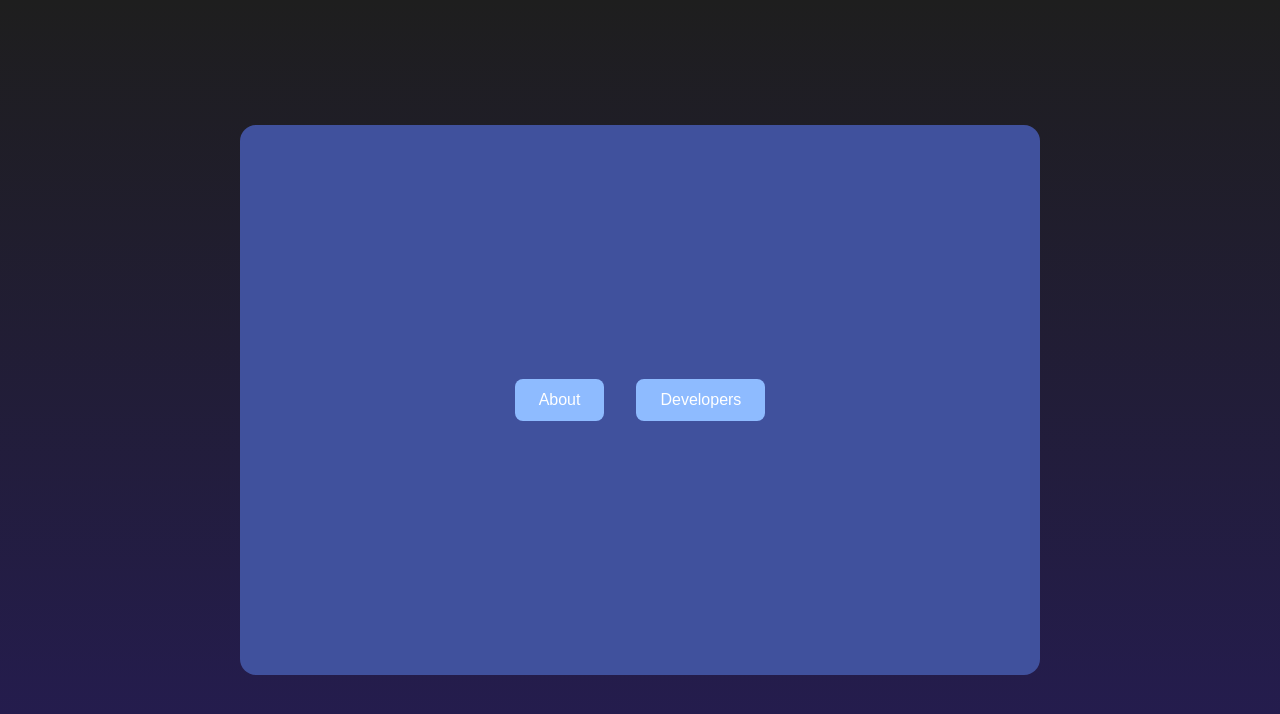
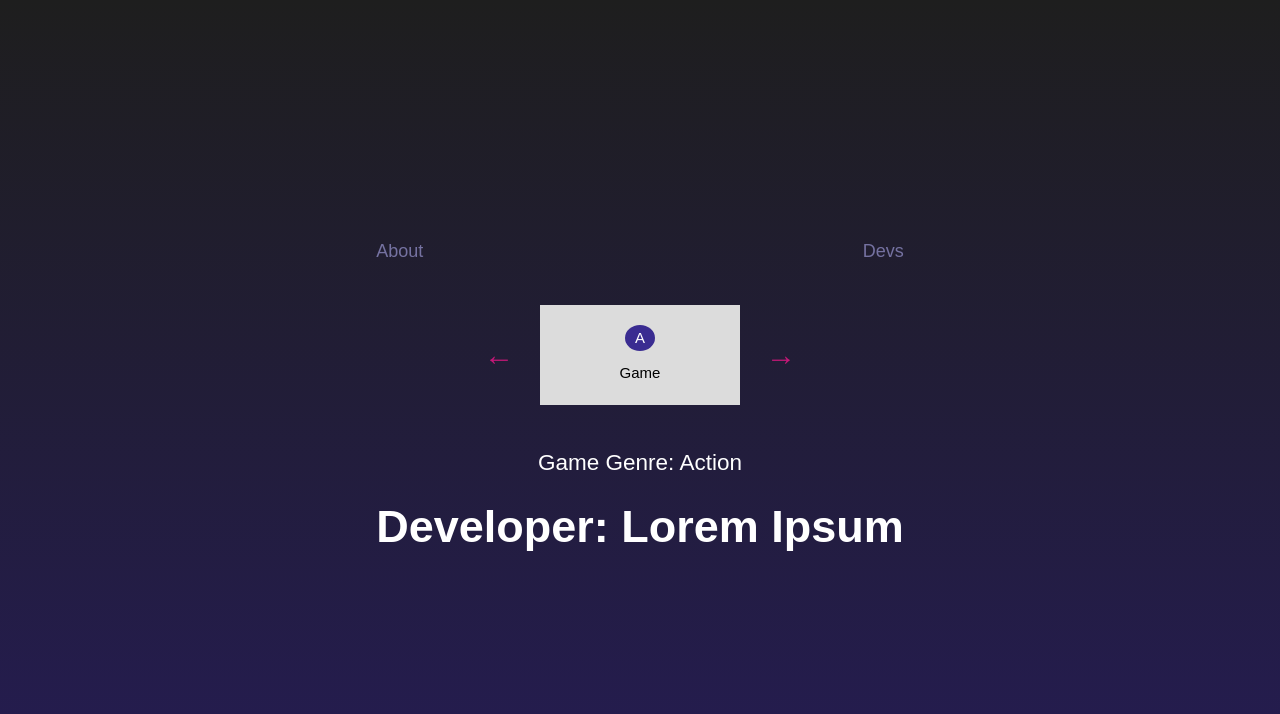
Before and after one commit to Zach-O-Bates/Project1_Initial_Proto, a Vue app: page / in a window 1280 px wide. Shown: the top 714 px of the page. Built offline with nearby package versions, Linux system fonts and the light colour scheme.

Commit message:
Added the Home page features

```diff
--- a/src/App.vue
+++ b/src/App.vue
@@ -1,24 +1,52 @@
 <template>
   <div class="app-container">
-    <div class="content-card">
-      <div v-if="currentPage === 'home'">
-        <button class="nav-button" @click="currentPage = 'about'">About</button>
-        <button class="nav-button" @click="currentPage = 'developers'">Developers</button>
+    <div v-if="currentPage === 'home'" class="menu-container">
+      <div class="header">
+        <div class="left-nav">
+          <span class="nav-item" @click="goTo('about')">About</span>
+        </div>
+        <span class="nav-item right" @click="goTo('developers')">Devs</span>
       </div>
 
-      <div v-if="currentPage === 'about'">
-        <h2 class="page-title">About Page</h2>
-        <button class="nav-button" @click="currentPage = 'home'">Back</button>
+      <div class="main-content">
+        <button class="arrow" @click="prev">&#8592;</button>
+        <div class="game-box">
+          <div class="button-a">A</div>
+          <div class="game-label">Game</div>
+        </div>
+        <button class="arrow" @click="next">&#8594;</button>
       </div>
 
-      <div v-if="currentPage === 'developers'">
-        <div class="small-rectangles">
-          <div class="small-rectangle"></div>
-          <div class="small-rectangle"></div>
-          <div class="small-rectangle"></div>
+      <div class="genre">
+        <div>Game Genre: Action</div>
+        <div class="genre-name">Developer: Lorem Ipsum</div>
+      </div>
+    </div>
+
+    <div v-else-if="currentPage === 'about'" class="content-card">
+      <h1>About Page</h1>
+      <button class="back-button" @click="goTo('home')">Back</button>
+    </div>
+
+    <div v-else-if="currentPage === 'developers'" class="content-card">
+      <div class="small-rectangles">
+        <div class="small-rectangle">
+          <img src="https://via.placeholder.com/150" class="dev-img">
+          <p class="dev-desc">Developer 1: Skilled in Frontend Development</p>
+          <img src="https://via.placeholder.com/150" class="dev-img">
         </div>
-        <button class="nav-button" @click="currentPage = 'home'">Back</button>
+        <div class="small-rectangle">
+          <img src="https://via.placeholder.com/150" class="dev-img">
+          <p class="dev-desc">Developer 2: Expert in Backend Technologies</p>
+          <img src="https://via.placeholder.com/150" class="dev-img">
+        </div>
+        <div class="small-rectangle">
+          <img src="https://via.placeholder.com/150" class="dev-img">
+          <p class="dev-desc">Developer 3: UI/UX Designer</p>
+          <img src="https://via.placeholder.com/150" class="dev-img">
+        </div>
       </div>
+      <button class="back-button" @click="goTo('home')">Back</button>
     </div>
   </div>
 </template>
@@ -29,6 +57,17 @@ export default {
   data() {
     return {
       currentPage: 'home'
+    }
+  },
+  methods: {
+    goTo(page) {
+      this.currentPage = page;
+    },
+    prev() {
+      // Add logic for previous game
+    },
+    next() {
+      // Add logic for next game
     }
   }
 }
@@ -48,6 +87,9 @@ body, html, #app {
   justify-content: center;
   align-items: center;
   background: linear-gradient(to bottom, #1E1E1E, #251C53);
+  color: white;
+  text-align: center;
+  font-family: sans-serif;
 }
 
 .content-card {
@@ -56,11 +98,10 @@ body, html, #app {
   border-radius: 1rem;
   height: 550px;
   width: 800px;
-  text-align: center;
   display: flex;
   flex-direction: column;
+  justify-content: center;
   align-items: center;
-  justify-content: center;
 }
 
 .small-rectangles {
@@ -79,24 +120,85 @@ body, html, #app {
   border-radius: 0.5rem;
 }
 
-.nav-button {
-  margin: 1rem;
-  padding: 12px 24px;
-  background-color: #8EBBFF;
-  color: white;
+.back-button {
+  margin-top: 20px;
+  padding: 10px 20px;
+  background-color: #88aaff;
   border: none;
-  border-radius: 8px;
-  font-size: 16px;
+  border-radius: 5px;
+  cursor: pointer;
+  color: #1E1E1E;
+}
+
+.menu-container {
+  padding: 20px;
+}
+
+.header {
+  display: flex;
+  justify-content: space-between;
+  color: #7572a1;
+  font-size: 1.2em;
+}
+
+.left-nav {
+  display: flex;
+  align-items: center;
+  gap: 0.5rem;
+}
+
+.nav-item {
   cursor: pointer;
 }
 
-.nav-button:hover {
-  background-color: #6b9de0;
+.main-content {
+  display: flex;
+  justify-content: center;
+  align-items: center;
+  margin: 40px 0;
 }
 
-.page-title {
+.arrow {
+  background: none;
+  border: none;
+  color: #c51878;
+  font-size: 2em;
+  cursor: pointer;
+}
+
+.game-box {
+  background: #dcdcdc;
+  color: black;
+  padding: 20px;
+  margin: 0 20px;
+  position: relative;
+  width: 200px;
+  height: 100px;
+  display: flex;
+  justify-content: center;
+  align-items: center;
+  flex-direction: column;
+}
+
+.button-a {
+  background: #3a2c91;
+  border-radius: 50%;
   color: white;
-  font-size: 24px;
-  margin-bottom: 2rem;
+  width: 30px;
+  height: 30px;
+  display: flex;
+  justify-content: center;
+  align-items: center;
+  margin-bottom: 10px;
+}
+
+.genre {
+  font-size: 1.5em;
+}
+
+.genre-name {
+  font-size: 2em;
+  font-weight: bold;
+  margin-top: 10px;
 }
 </style>
```
